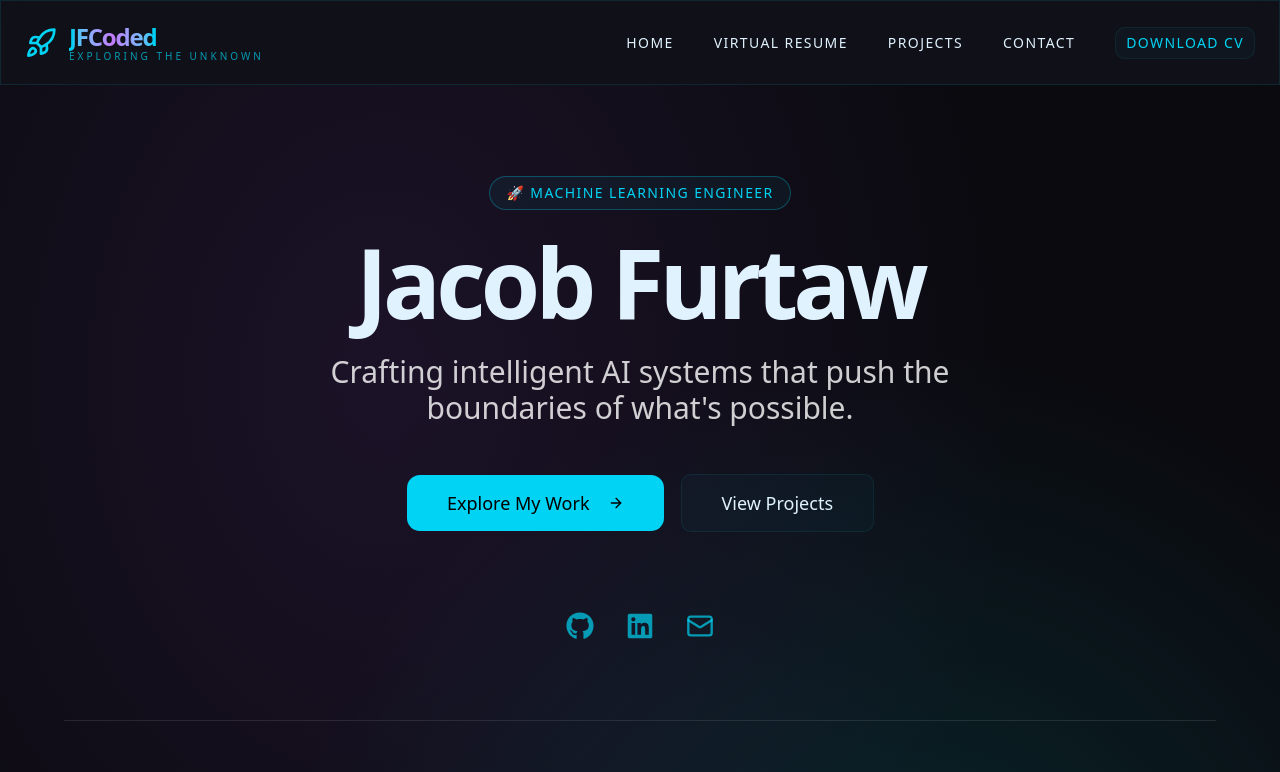
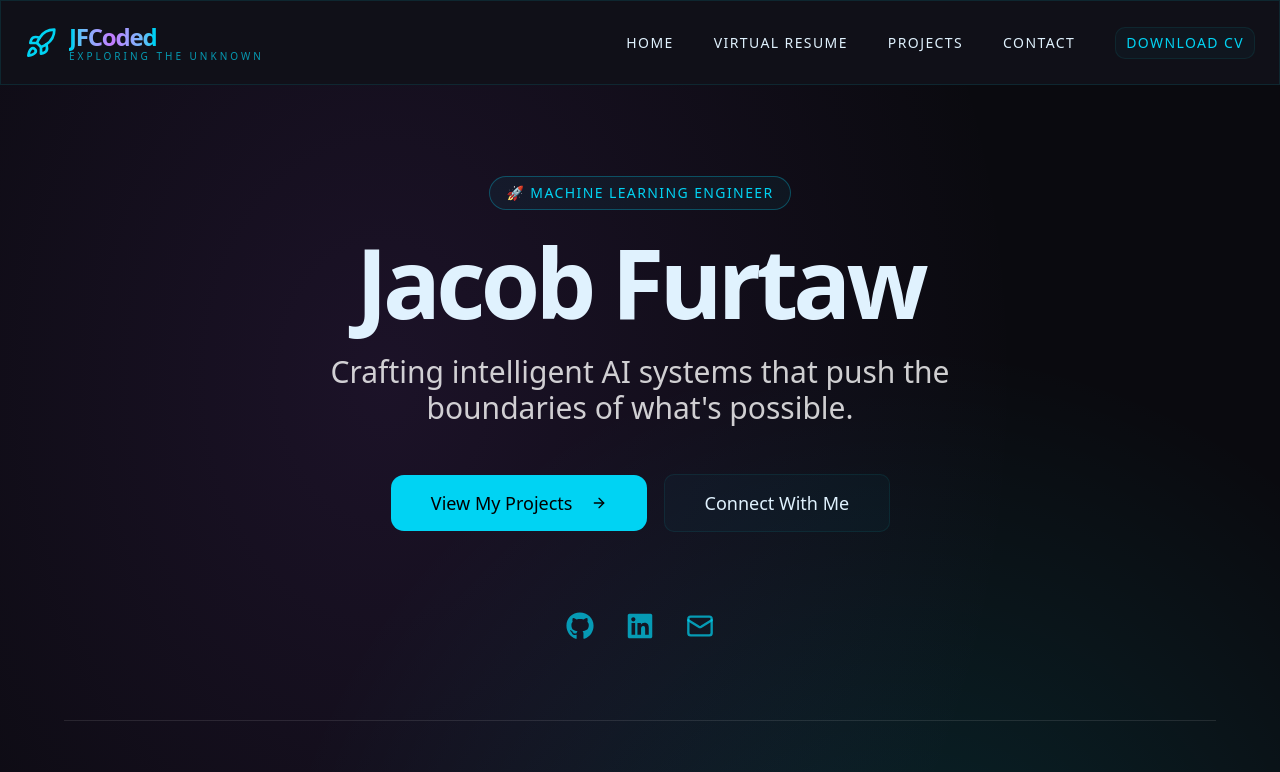
Before and after one commit to JakeFurtaw/jf-coded-v2, a Next.js app: page / in a window 1280 px wide. Shown: the top 772 px of the page. Built offline with nearby package versions, Linux system fonts and the light colour scheme.

Commit message:
updated buttons on homepage

```diff
--- a/app/page.tsx
+++ b/app/page.tsx
@@ -47,7 +47,7 @@ export default function Home() {
 
         <div className="flex flex-col sm:flex-row gap-4">
           <Button size="lg" className="group bg-cyan-400 hover:bg-cyan-300 text-black text-lg px-10 py-7 rounded-xl">
-            Explore My Work
+            <a href="/projects">View My Projects</a>
             <ArrowRight className="ml-3 group-hover:translate-x-1 transition-transform" />
           </Button>
 
@@ -57,7 +57,7 @@ export default function Home() {
             className="text-lg px-10 py-7 border-cyan-400/50 hover:bg-white/5"
             asChild
           >
-            <a href="/projects">View Projects</a>
+            <a href="/contact">Connect With Me</a>
           </Button>
         </div>
 
```
